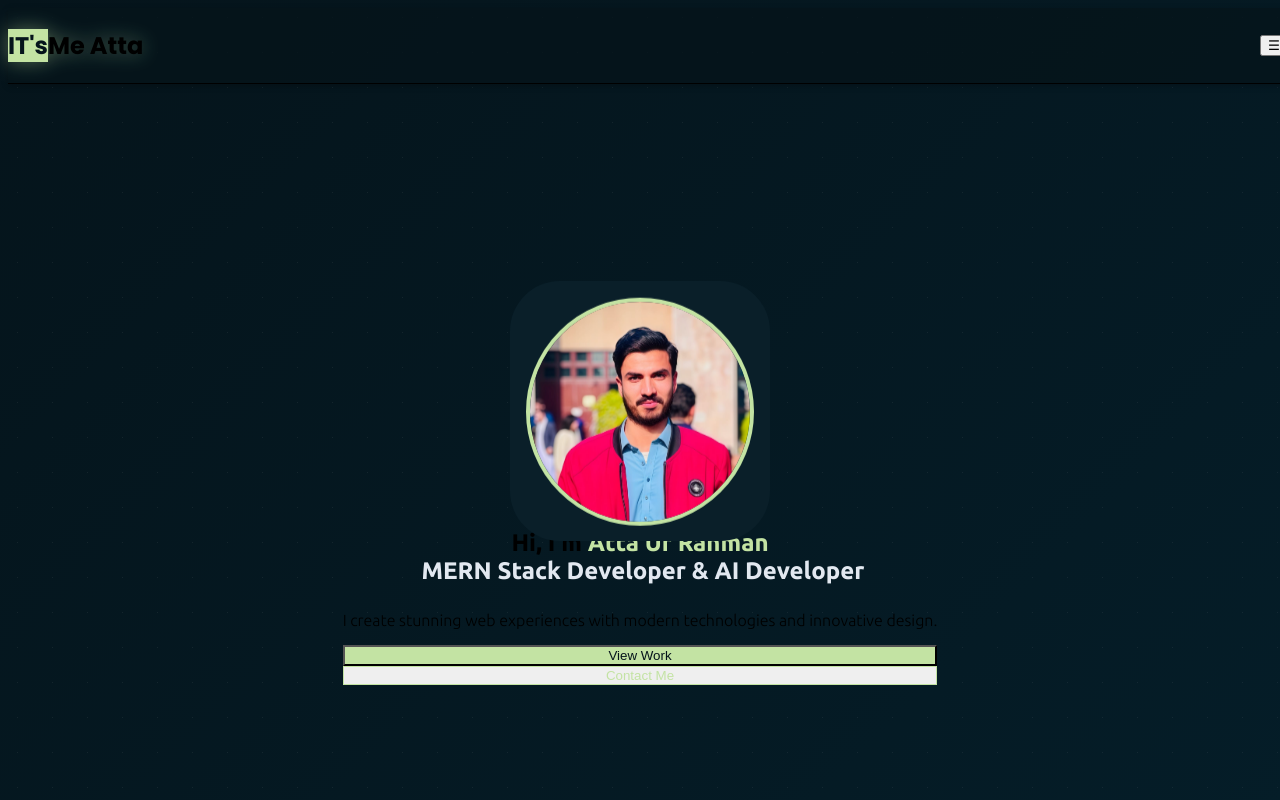
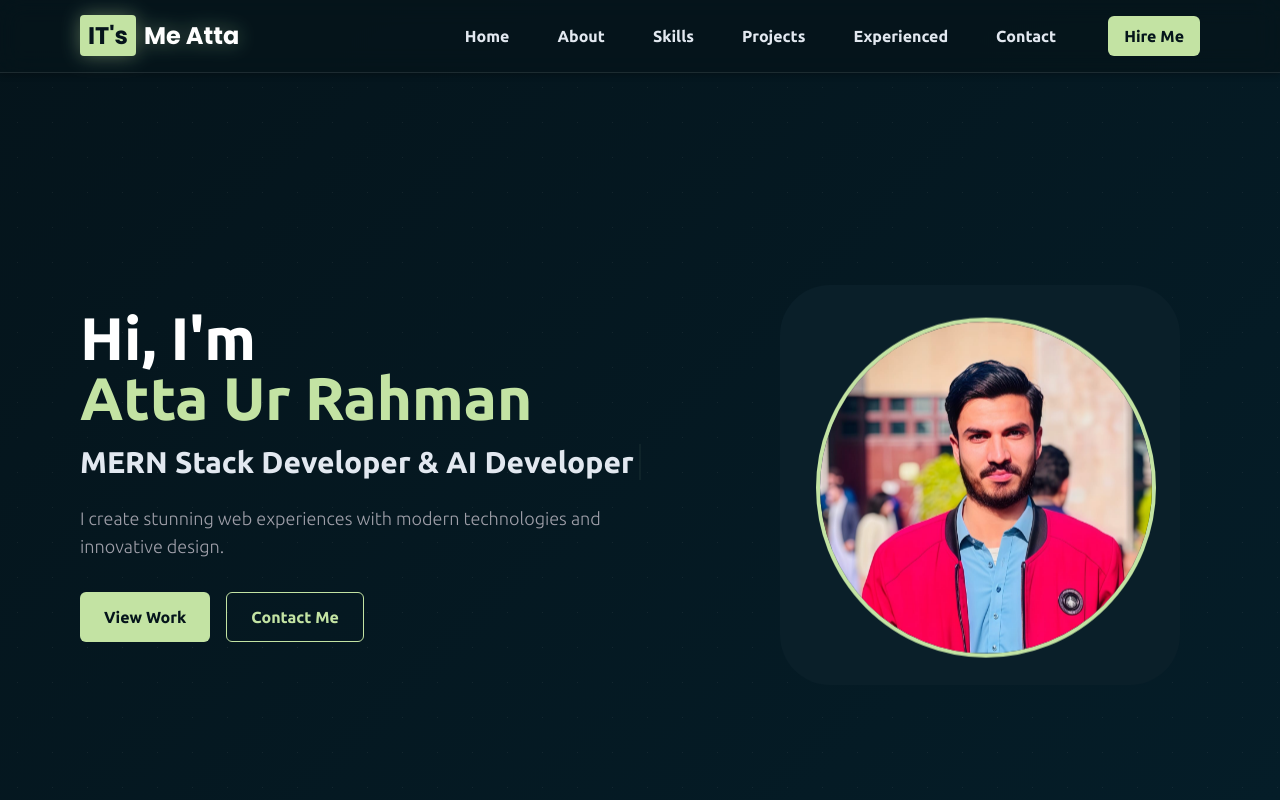
Before and after one commit to ar4843991-svg/portfoli, a React (Vite) app: page / in a window 1280 px wide. Shown: the top 800 px of the page. Built offline with nearby package versions, Linux system fonts and the light colour scheme.

Commit message:
update website changes

```diff
--- a/src/index.css
+++ b/src/index.css
@@ -1,7 +1,5 @@
 @import url('https://fonts.googleapis.com/css2?family=Geologica:wght,CRSV@100..900,0&family=Ubuntu:ital,wght@0,300;0,400;0,500;0,700;1,300;1,400;1,500;1,700&display=swap');
-@tailwind base;
-@tailwind components;
-@tailwind utilities;
+@import "tailwindcss";
 
 
 
--- a/vite.config.js
+++ b/vite.config.js
@@ -1,7 +1,8 @@
 import { defineConfig } from 'vite'
 import react from '@vitejs/plugin-react'
+import tailwindcss from '@tailwindcss/vite'
 
 // https://vite.dev/config/
 export default defineConfig({
-  plugins: [react(),]
+  plugins: [react(), tailwindcss(),]
 })
```
